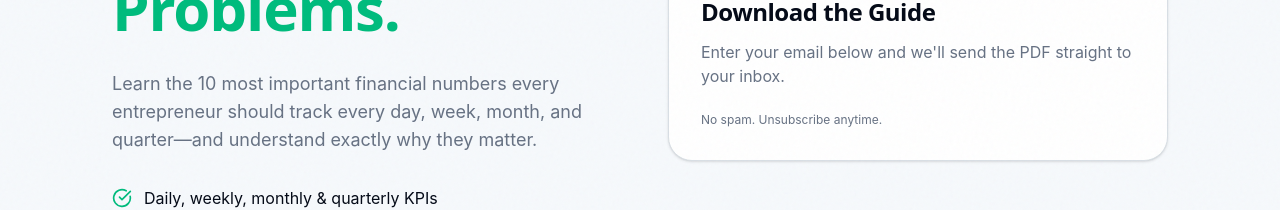
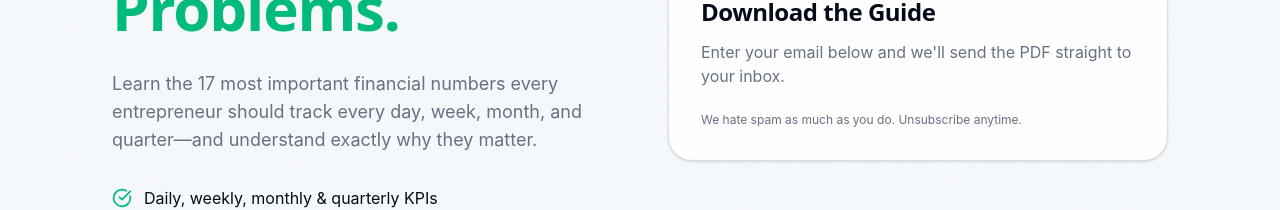
Before and after one commit to JabezRoberts/perugi-next, a Next.js app: page /resources/financial-guide in a window 1280 px wide. Shown: the part 414-624 px from the top of the page. Built offline with nearby package versions, Linux system fonts and the light colour scheme.

Commit message:
Final edits to email opt-in form

```diff
--- a/src/app/resources/financial-guide/page.tsx
+++ b/src/app/resources/financial-guide/page.tsx
@@ -203,7 +203,7 @@ import AnimatedSection from "@/components/AnimatedSection";
 
 export const metadata = {
   title:
-    "Free Financial Guide | The 10 Most Important Numbers Every Entrepreneur Should Track",
+    "Free Financial Guide | The 17 Most Important Numbers Every Entrepreneur Should Track",
   description:
     "Download our free guide covering the financial numbers every business owner should monitor to improve profitability, cash flow, and decision-making.",
 };
@@ -232,7 +232,7 @@ export default function FinancialGuidePage() {
               </h1>
 
               <p className="text-lg text-muted-foreground mb-8">
-                Learn the 10 most important financial numbers every entrepreneur
+                Learn the 17 most important financial numbers every entrepreneur
                 should track every day, week, month, and quarter—and understand
                 exactly why they matter.
               </p>
@@ -291,7 +291,7 @@ export default function FinancialGuidePage() {
                 </div>
 
                 <p className="text-xs text-muted-foreground">
-                  No spam. Unsubscribe anytime.
+                  We hate spam as much as you do. Unsubscribe anytime.
                 </p>
               </div>
             </AnimatedSection>
```
